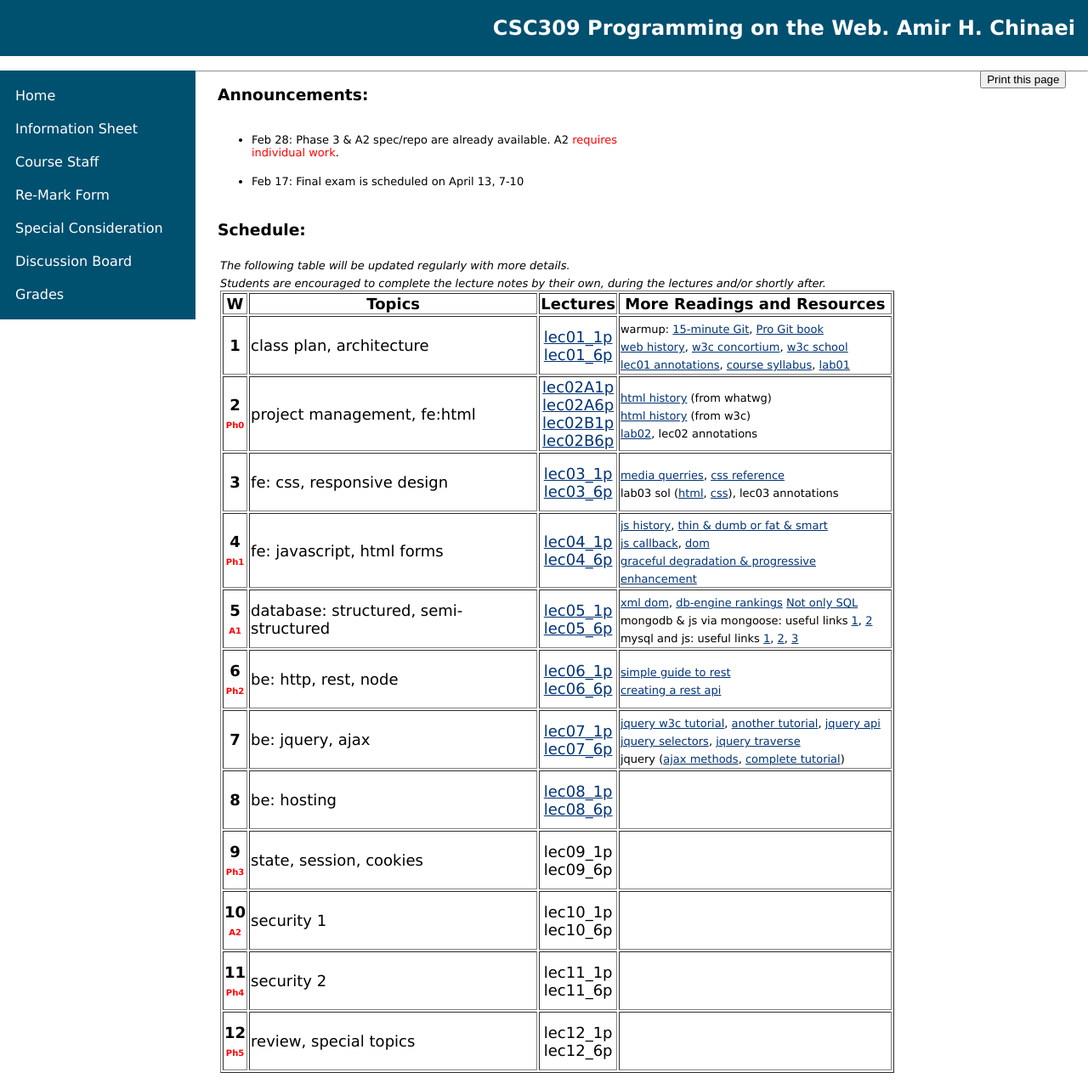
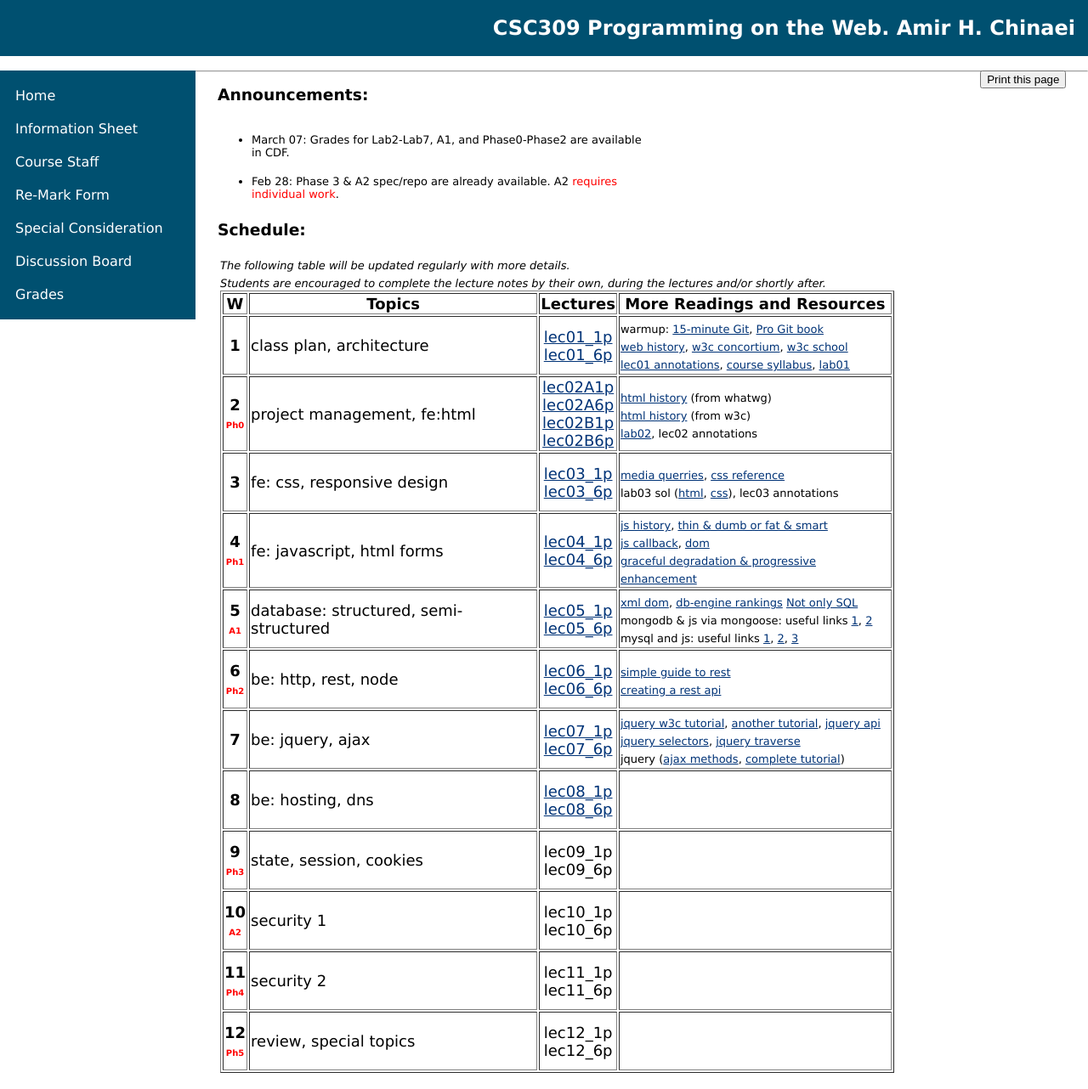
Before and after one commit to CSC309-spring2017/CSC309-spring2017.github.io, a plain HTML site: page index.html in a window 1280 px wide. Shown: the whole page at 85% size. Drawn offline with Linux system fonts and the light colour scheme.

Commit message:
grades announced

```diff
--- a/index.html
+++ b/index.html
@@ -44,6 +44,7 @@
 			<div class="scroll">
 				<div>
 				<ul> <font size="2">
+				    <li>March 07: Grades for Lab2-Lab7, A1, and Phase0-Phase2 are available in CDF.</li><br>
 				    <li>Feb 28: Phase 3 & A2 spec/repo are already available. A2 <font color="red">requires individual work</font>.</li><br>
 				    <li>Feb 17: Final exam is scheduled on April 13, 7-10</li><br>
 				    <li>Feb 15: Phase 2 is extended to Feb 24, 10:00pm. Teams submitting it on Feb 17 receive bonus points.</li><br>
@@ -78,7 +79,7 @@
 							<tr><th> 6<br><font title= "Project Phase 2 due on Feb 17, 10:00 pm" color="red" size="1">Ph2</font></th>
 							                                                        <td>be: http, rest, node           </td><td height=65><center><a href="lec06_1p.pdf">lec06_1p</a><br><a href="lec06_6p.pdf">lec06_6p</a></center></td><td><font size="2.5"><a href="https://code.tutsplus.com/tutorials/a-beginners-guide-to-http-and-rest--net-16340">simple guide to rest</a></br> <a href="https://gist.github.com/iksose/9401758">creating a rest api</a></font></td></tr>
 							<tr><th> 7</th>                                         <td>be: jquery, ajax               </td><td height=65><center><a href="lec07_1p.pdf">lec07_1p</a><br><a href="lec07_6p.pdf">lec07_6p</a></center></td><td><font size="2.5"><a href="https://www.w3schools.com/jquery/default.asp">jquery w3c tutorial</a>, <a href="https://www.tutorialspoint.com/jquery/jquery-overview.htm">another tutorial</a>, <a href="http://api.jquery.com/">jquery api</a></br><a href="http://api.jquery.com/category/selectors/">jquery selectors</a>, <a href="http://api.jquery.com/category/traversing">jquery traverse</a></br>jquery (<a href="https://www.w3schools.com/jquery/jquery_ref_ajax.asp">ajax methods</a>, <a href="http://www.jquery-tutorial.net/">complete tutorial</a>)</font></td></tr>
-							<tr><th> 8</th>                                         <td>be: hosting                    </td><td height=65><center><a href="lec08_1p.pdf">lec08_1p</a><br><a href="lec08_6p.pdf">lec08_6p</a></center></td><td><font size="2.5"></font></td></tr>
+							<tr><th> 8</th>                                         <td>be: hosting, dns                   </td><td height=65><center><a href="lec08_1p.pdf">lec08_1p</a><br><a href="lec08_6p.pdf">lec08_6p</a></center></td><td><font size="2.5"></font></td></tr>
 							<tr><th> 9<br><font title= "Project Phase 3 due on March 17, 10:00 pm" color="red" size="1">Ph3</font></th>
 							                                                        <td>state, session, cookies        </td><td height=65><center><a >lec09_1p</a><br><a >lec09_6p</a></center></td><td><font size="2.5"></font></td></tr>
 							<tr><th>10<br><font title= "Assignment 2 due on March 24, 10:00 pm" color="red" size="1">A2</font></th>
```
